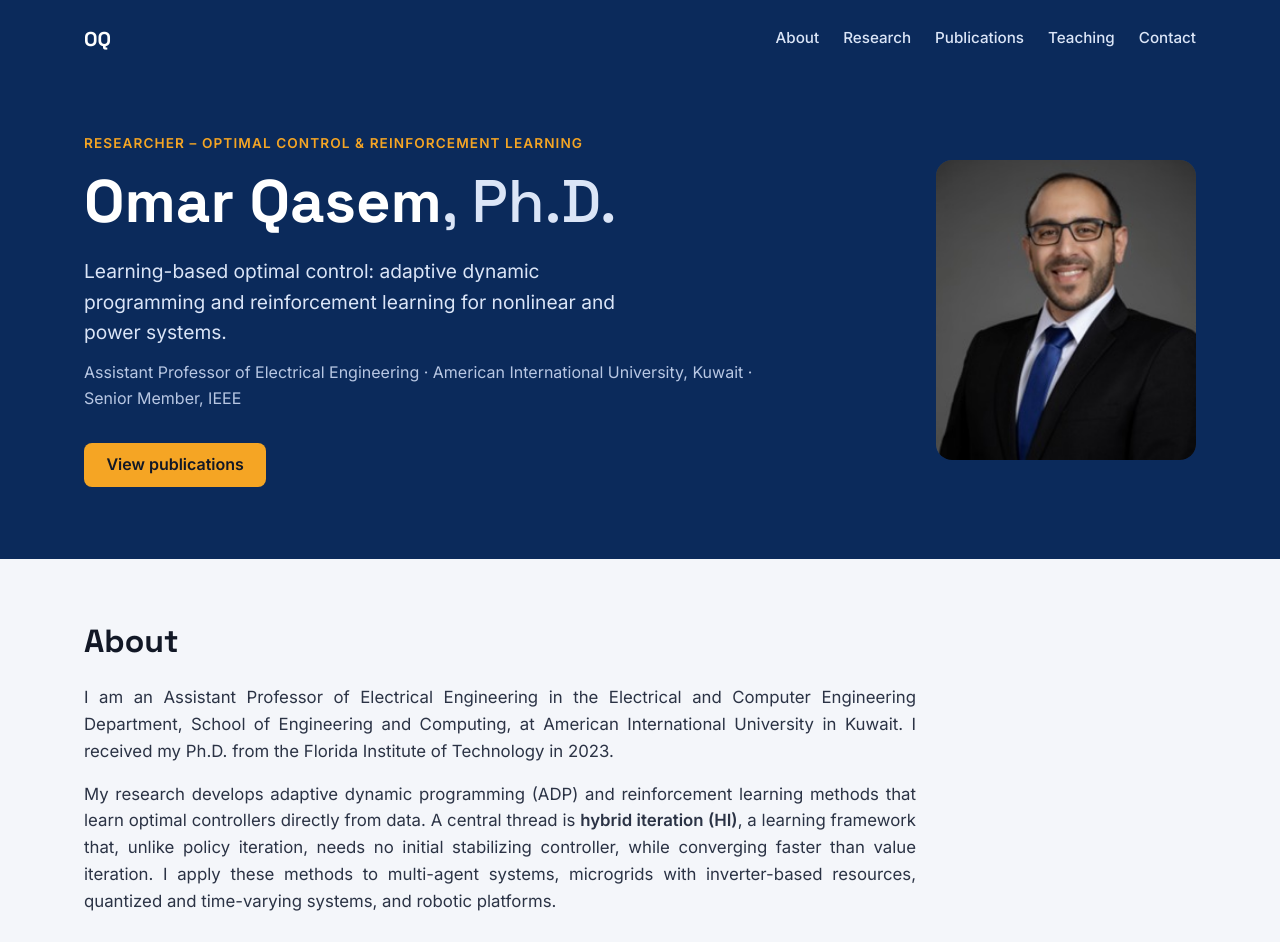
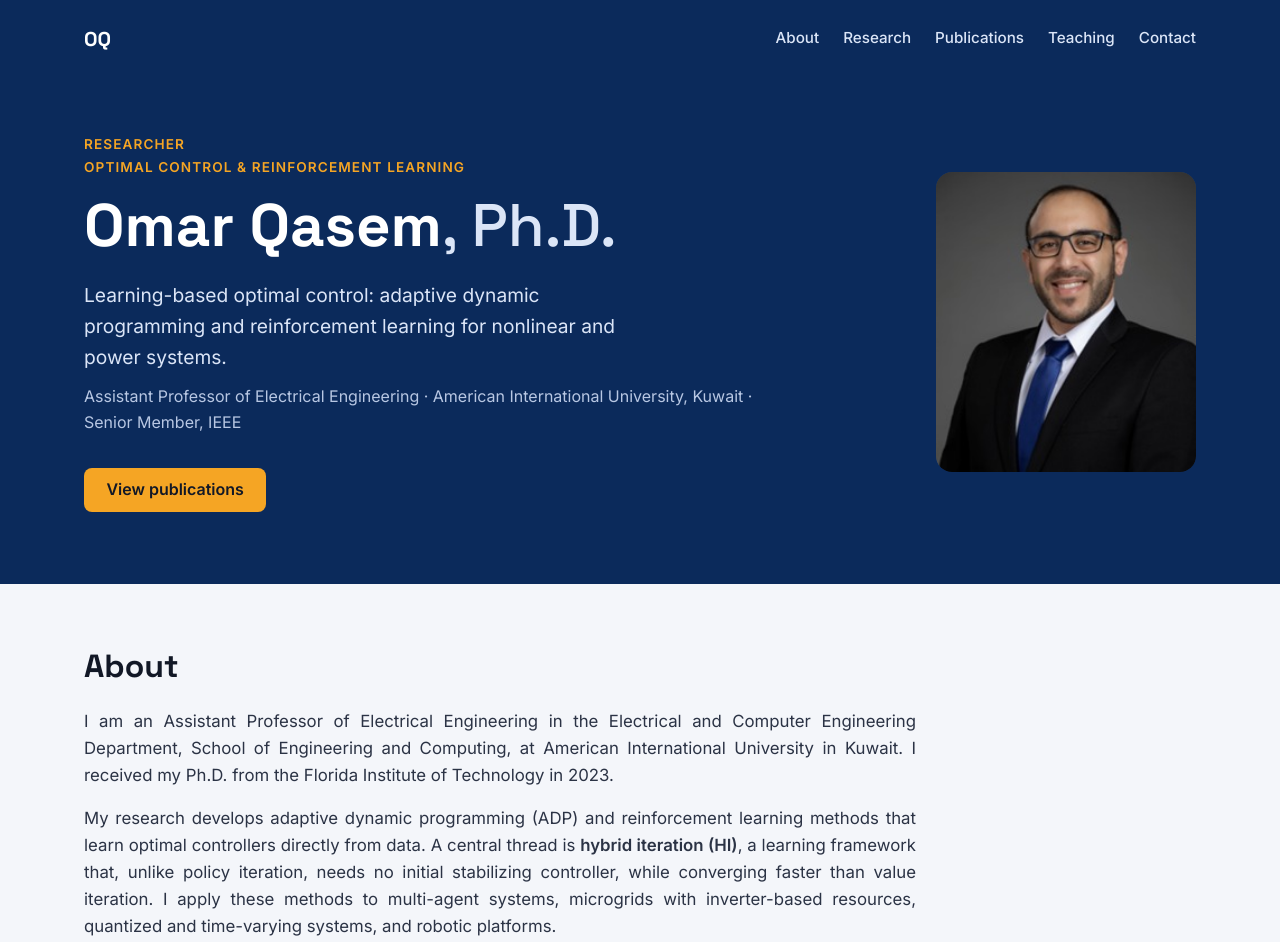
Before and after one commit to omarqasem1/omarqasem1.github.io, a plain HTML site: page index.html in a window 1280 px wide. Shown: the top 942 px of the page. Drawn offline with Linux system fonts and the light colour scheme.

Commit message:
Split top label onto two lines
Co-Authored-By: Claude Opus 5.5 <noreply@anthropic.com>
Claude-Session: https://claude.ai/code/session_01KaMDZf4S64BrMyPt2utjVG

```diff
--- a/index.html
+++ b/index.html
@@ -32,7 +32,7 @@
 
     <div class="hero-body" id="top">
       <div class="hero-text">
-        <p class="eyebrow">Researcher – Optimal Control &amp; Reinforcement Learning</p>
+        <p class="eyebrow">Researcher<br>Optimal Control &amp; Reinforcement Learning</p>
         <h1>Omar Qasem<span class="degree">, Ph.D.</span></h1>
         <p class="tagline">Learning-based optimal control: adaptive dynamic programming and reinforcement learning for nonlinear and power systems.</p>
         <p class="meta">Assistant Professor of Electrical Engineering · American International University, Kuwait · <span style="white-space:nowrap">Senior Member, IEEE</span></p>
--- a/style.css
+++ b/style.css
@@ -21,7 +21,7 @@
   .nav-links a:hover{color:#fff}
   .hero-body{display:flex;flex-wrap:wrap;gap:3rem;align-items:center;padding:3.5rem 0 4.5rem}
   .hero-text{flex:1 1 520px;min-width:0}
-  .eyebrow{margin:0;font-weight:600;font-size:.85rem;letter-spacing:.08em;text-transform:uppercase;color:var(--accent)}
+  .eyebrow{margin:0;line-height:1.7;font-weight:600;font-size:.85rem;letter-spacing:.08em;text-transform:uppercase;color:var(--accent)}
   .hero h1{margin:.75rem 0 0;font-weight:700;font-size:clamp(2.6rem,7vw,3.75rem)}
   .tagline{margin:1.25rem 0 0;font-size:1.2rem;color:var(--on-navy);max-width:36rem}
   .meta{margin:.75rem 0 0;color:var(--on-navy-2)}
@@ -71,6 +71,7 @@
     .contact{padding:1.75rem}
     main h2{font-size:1.7rem}
     .about p{hyphens:auto;-webkit-hyphens:auto}
+    .eyebrow{font-size:.74rem;letter-spacing:.04em}
   }
 
   /* Shared bits */
```
